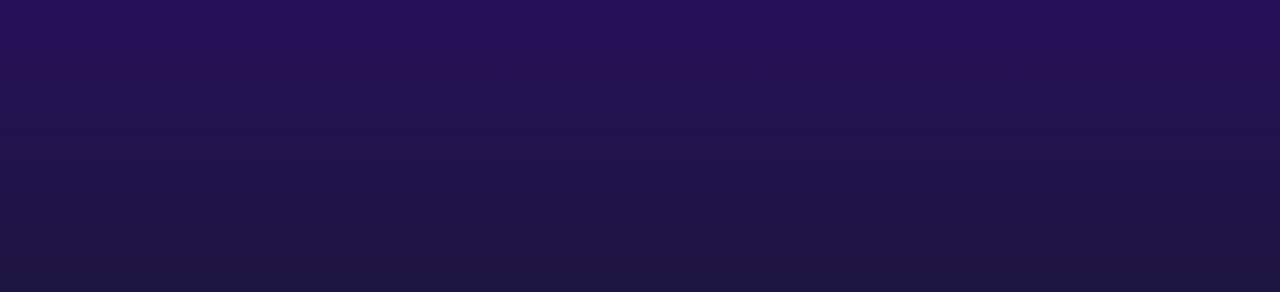
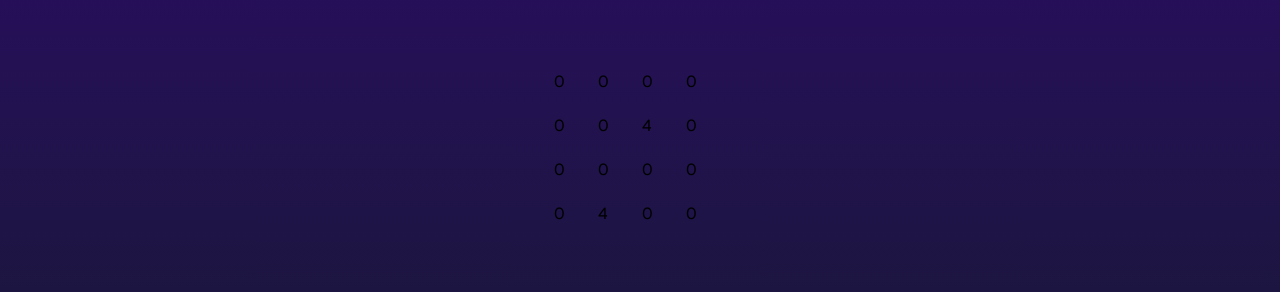
Before and after one commit to Namishk/2048-game, a Next.js app: page / in a window 1280 px wide. Shown: the part 244-536 px from the top of the page. Built offline with nearby package versions, Linux system fonts and the light colour scheme.

Commit message:
added game initialisation state

```diff
--- a/postcss.config.js
+++ b/postcss.config.js
@@ -1,5 +1,5 @@
 export default {
-  plugins: {
-    "@tailwindcss/postcss": {},
-  },
+    plugins: {
+        "@tailwindcss/postcss": {},
+    },
 };
--- a/prettier.config.js
+++ b/prettier.config.js
@@ -1,4 +1,5 @@
 /** @type {import('prettier').Config & import('prettier-plugin-tailwindcss').PluginOptions} */
 export default {
-  plugins: ["prettier-plugin-tailwindcss"],
+    plugins: ["prettier-plugin-tailwindcss"],
+    tabWidth: 4,
 };
--- /dev/null
+++ b/src/components/grid.tsx
@@ -0,0 +1,27 @@
+import useGame from "@/hooks/useGame";
+import { useEffect } from "react";
+
+type Iprops = {
+    size?: number;
+    grid: number[][];
+};
+
+export default function Grid({ size = 4, grid }: Iprops) {
+    return (
+        <div className="flex flex-col gap-1">
+            {grid.map((row, i) => {
+                return (
+                    <div className="flex flex-row gap-1" key={`${i}`}>
+                        {row.map((cell, idx) => {
+                            return (
+                                <div className="h-10 w-10" key={`${i}-${idx}`}>
+                                    {cell}
+                                </div>
+                            );
+                        })}
+                    </div>
+                );
+            })}
+        </div>
+    );
+}
--- /dev/null
+++ b/src/hooks/useGame.ts
@@ -0,0 +1,62 @@
+import { useEffect, useState } from "react";
+
+const INITIAL_CELL_VALUE_OPTIONS = [2, 4];
+const useGame = (size: number) => {
+    const getInitialGrid = (): number[][] => {
+        let res = [];
+
+        for (let i = 0; i < size; i++) {
+            let row = [];
+            for (let j = 0; j < size; j++) {
+                row.push(0);
+            }
+            res.push(row);
+        }
+
+        let tilesPopulated = 0;
+        while (tilesPopulated < 2) {
+            let x = Math.floor(Math.random() * size);
+            let y = Math.floor(Math.random() * size);
+            if (res[x]![y] === 0) {
+                res[x]![y] =
+                    INITIAL_CELL_VALUE_OPTIONS[
+                        Math.floor(
+                            Math.random() * INITIAL_CELL_VALUE_OPTIONS.length,
+                        )
+                    ] ?? 2;
+
+                tilesPopulated++;
+            }
+        }
+
+        return res;
+    };
+    const [grid, setGrid] = useState<number[][]>([]);
+    const [validCells, setValidCells] = useState<number[][]>([]);
+
+    useEffect(() => {
+        let _validCells = [];
+        for (let i = 0; i < grid.length; i++) {
+            for (let j = 0; j < grid[i]!.length; j++) {
+                if (grid[i]![j] == 0) {
+                    _validCells.push([i, j]);
+                }
+            }
+        }
+        setValidCells(_validCells);
+    }, [grid]);
+
+    useEffect(() => {
+        setGrid(getInitialGrid());
+    }, []);
+    const getRandomValidCell = () => {
+        const idx = Math.floor(Math.random() * validCells.length);
+        return idx;
+    };
+
+    return {
+        grid,
+    };
+};
+
+export default useGame;
--- a/src/pages/index.tsx
+++ b/src/pages/index.tsx
@@ -1,7 +1,10 @@
+import Grid from "@/components/grid";
+import useGame from "@/hooks/useGame";
 import Head from "next/head";
 import { useEffect } from "react";
 
 export default function Home() {
+    const { grid } = useGame(4);
     useEffect(() => {
         const keyPressListner = (event: KeyboardEvent): void => {
             switch (event.key) {
@@ -30,10 +33,15 @@ export default function Home() {
         <>
             <Head>
                 <title>2048 Game</title>
-        <meta name="description" content="2048 game implemented by namish" />
+                <meta
+                    name="description"
+                    content="2048 game implemented by namish"
+                />
                 <link rel="icon" href="/favicon.ico" />
             </Head>
-      <main className="flex min-h-screen flex-col items-center justify-center bg-gradient-to-b from-[#2e026d] to-[#15162c]"></main>
+            <main className="flex min-h-screen flex-col items-center justify-center bg-gradient-to-b from-[#2e026d] to-[#15162c]">
+                <Grid size={4} grid={grid} />
+            </main>
         </>
     );
 }
```
Also changed, not shown: eslint.config.js (indentation only), next.config.js (indentation only), src/env.js (indentation only), src/pages/_app.tsx (indentation only). Lines whose indentation alone changed are shown as unchanged.
